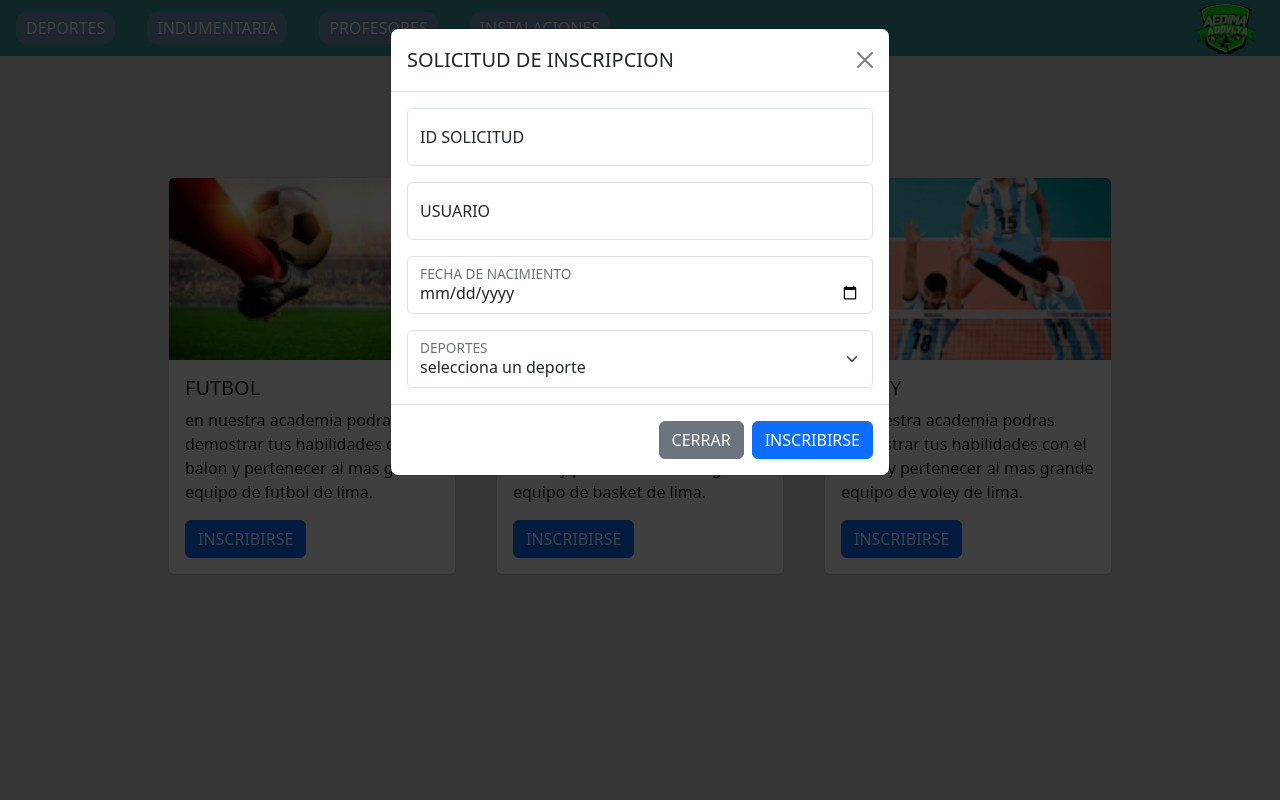
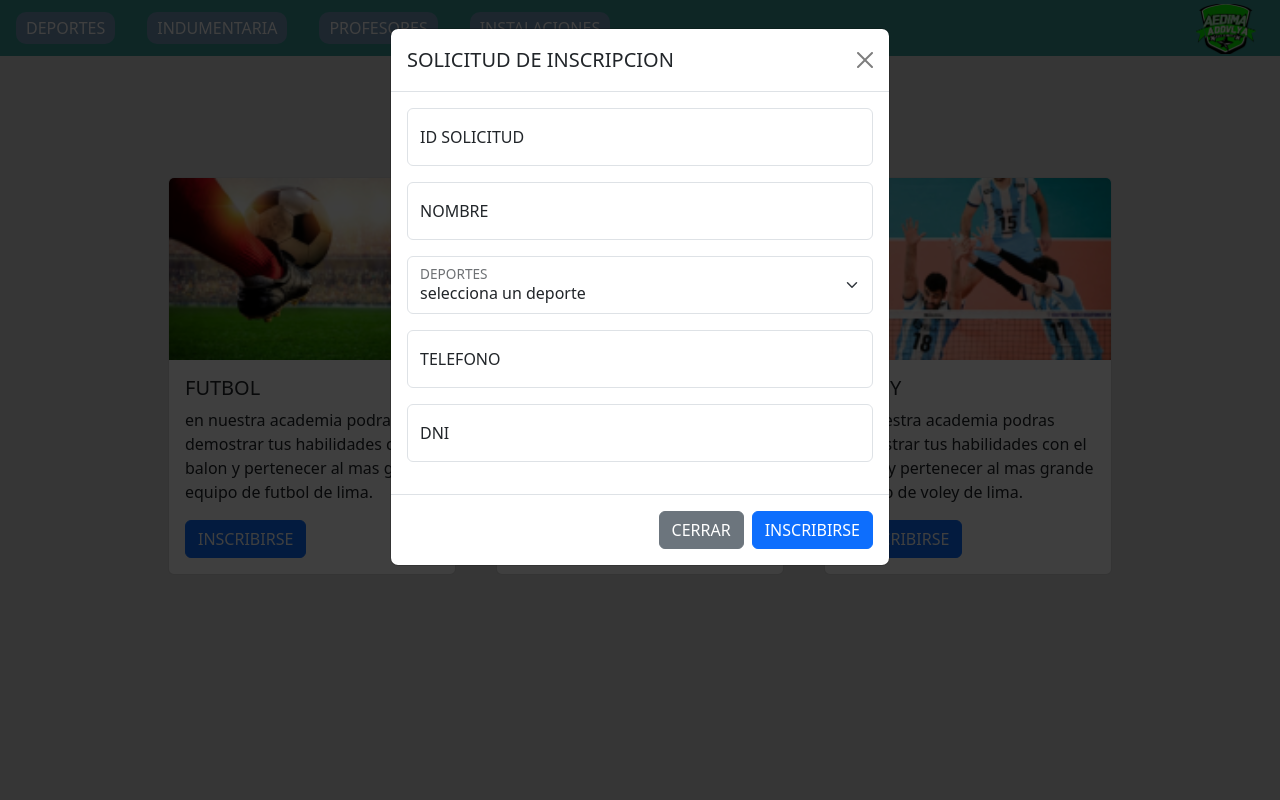
Before and after one commit to RocioColupu/Pagina_web, a PHP site: page /Pagina_web/deportes.php in a window 1280 px wide, after a click on "INSCRIBIRSE". Run offline with PHP 8.4, Linux system fonts and the light colour scheme.

Commit message:
solicitudes

```diff
--- a/deportes.php
+++ b/deportes.php
@@ -125,6 +125,7 @@ INCLUDE ("conexion.php")
         </div>
     </div>
 <!-- Modal -->
+<form action = "solicitud.php" method = "POST" >
 <div class="modal fade" id="staticBackdrop" data-bs-backdrop="static" data-bs-keyboard="false" tabindex="-1" aria-labelledby="staticBackdropLabel" aria-hidden="true">
   <div class="modal-dialog">
     <div class="modal-content">
@@ -134,34 +135,39 @@ INCLUDE ("conexion.php")
       </div>
       <div class="modal-body">
         <div class="form-floating mb-3">
-            <input type="text" class="form-control" id="floatingInput" placeholder="10145475">
-            <label for="floatingInput">ID SOLICITUD</label>
+            <input type="text" class="form-control" name="idSolicitud" id="idSolicitud" placeholder="digita id de solicitud">
+            <label for="IdSolicitud">ID SOLICITUD</label>
         </div>
         <div class="form-floating mb-3">
-            <input type="text" class="form-control" id="floatingPassword" placeholder="lucas23">
-            <label for="floatingPassword">USUARIO</label>
+            <input type="text" class="form-control" name="nombreUser" id="nombreUser" placeholder="digita id de usuario">
+            <label for="nombreUser">NOMBRE</label>
         </div>
         <div class="form-floating mb-3">
-            <input type="date" class="form-control" id="floatingPassword" placeholder="19/07/2004">
-            <label for="floatingPassword">FECHA DE NACIMIENTO</label>
+            <select class="form-select" name="Deporte" id="Deporte" aria-label="Floating label select example">
+                <option selected>selecciona un deporte</option>
+                <option value="futbol">futbol</option>
+                <option value="basket">basket</option>
+                <option value="voley">voley</option>
+            </select>
+            <label for="Deporte">DEPORTES</label>
         </div>
-        <div class="form-floating">
-            <select class="form-select" id="floatingSelect" aria-label="Floating label select example">
-                <option selected>selecciona un deporte</option>
-                <option value="1">futbol</option>
-                <option value="2">basket</option>
-                <option value="3">voley</option>
-            </select>
-            <label for="floatingSelect">DEPORTES</label>
+        <div class="form-floating mb-3">
+            <input type="text" class="form-control" name="Telefono" id="Telefono" placeholder="digita numero de telefono">
+            <label for="Telefono">TELEFONO</label>
+        </div>
+        <div class="form-floating mb-3">
+            <input type="text" class="form-control" name="DNI" id="DNI" placeholder="digita el dni">
+            <label for="DNI">DNI</label>
         </div>
       </div>
       <div class="modal-footer">
         <button type="button" class="btn btn-secondary" data-bs-dismiss="modal">CERRAR</button>
-        <button type="button" class="btn btn-primary">INSCRIBIRSE</button>
+        <button type="submit" class="btn btn-primary">INSCRIBIRSE</button>
       </div>
     </div>
   </div>
 </div>
+</form>
     <script src="https://cdn.jsdelivr.net/npm/bootstrap@5.3.1/dist/js/bootstrap.bundle.min.js" integrity="sha384-HwwvtgBNo3bZJJLYd8oVXjrBZt8cqVSpeBNS5n7C8IVInixGAoxmnlMuBnhbgrkm" crossorigin="anonymous"></script>
     <script src="https://cdn.jsdelivr.net/npm/@popperjs/core@2.11.8/dist/umd/popper.min.js" integrity="sha384-I7E8VVD/ismYTF4hNIPjVp/Zjvgyol6VFvRkX/vR+Vc4jQkC+hVqc2pM8ODewa9r" crossorigin="anonymous"></script>
     <script src="https://cdn.jsdelivr.net/npm/bootstrap@5.3.1/dist/js/bootstrap.min.js" integrity="sha384-Rx+T1VzGupg4BHQYs2gCW9It+akI2MM/mndMCy36UVfodzcJcF0GGLxZIzObiEfa" crossorigin="anonymous"></script>
--- a/profesores.php
+++ b/profesores.php
@@ -103,19 +103,19 @@ INCLUDE ("conexion.php")
         <div class="card" style="width: 18rem;">
             <img src="image/profesor-futbol.png" class="card-img-top" alt="profesor de futbol">
             <div class="card-body">
-                <p class="card-text">cuto guadalupe nuestro reconocido ex jugador de la seleccion peruana de futbol te guiara para potenciar tus habilidades y llevar a nuestro equipo a la victoria.</p>
+                <p class="card-text">Cuto guadalupe nuestro reconocido ex jugador de la seleccion peruana de futbol te guiara para potenciar tus habilidades y llevar a nuestro equipo a la victoria.</p>
             </div>
         </div>
         <div class="card" style="width: 18rem;">
             <img src="image/profesor-basket.png" class="card-img-top" alt="profesor de basket">
             <div class="card-body">
-                <p class="card-text">michale jordan reconocido ex jugador de la nba y varias veces campeon te guiara para potenciar tus habilidades y llevar a nuestro equipo a la victoria.</p>
+                <p class="card-text">Michale jordan reconocido ex jugador de la nba y varias veces campeon te guiara para potenciar tus habilidades y llevar a nuestro equipo a la victoria.</p>
             </div>
         </div>
         <div class="card" style="width: 18rem;">
             <img src="image/profesor-voley.png" class="card-img-top" alt="profesora de voley">
             <div class="card-body">
-                <p class="card-text">natalia malaga nuestra reconocido ex entrenadora de la seleccion  de voley te guiara para potenciar tus habilidades y llevar a nuestro equipo a la victoria.</p>
+                <p class="card-text">Natalia malaga nuestra reconocido ex entrenadora de la seleccion  de voley te guiara para potenciar tus habilidades y llevar a nuestro equipo a la victoria.</p>
             </div>
         </div>
     </div>
```
Also changed, not shown: solicitud.php (+19 -0 lines).
